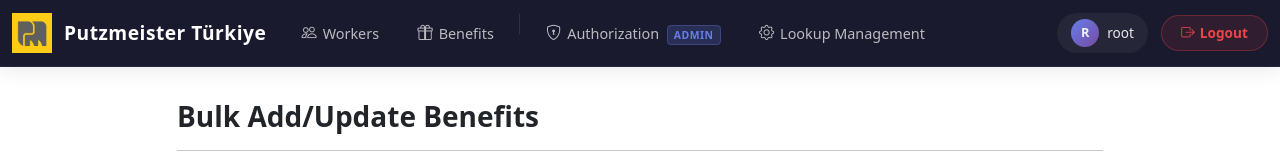
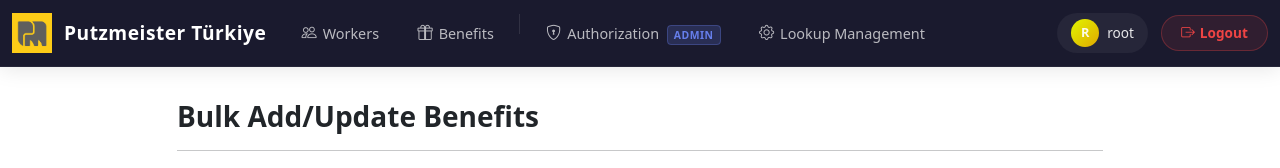
Before and after one commit to omercengiz/putzmeisterapp, a Django app: page /benefits/bulk/ in a window 1280 px wide. Shown: the top 168 px of the page. Run offline with Django 4.2, Linux system fonts and the light colour scheme; a user stored in the database is signed in; data that the repository does not hold is empty; some libraries are stand-ins or nearby versions.

Commit message:
chor: css edited

```diff
--- a/templates/includes/navbar.html
+++ b/templates/includes/navbar.html
@@ -82,7 +82,7 @@
     .user-avatar {
         width: 28px;
         height: 28px;
-        background: linear-gradient(135deg, #667eea 0%, #764ba2 100%);
+        background: linear-gradient(135deg, #e1f500 0%, #E0A800 100%);
         border-radius: 50%;
         display: flex;
         align-items: center;
```
